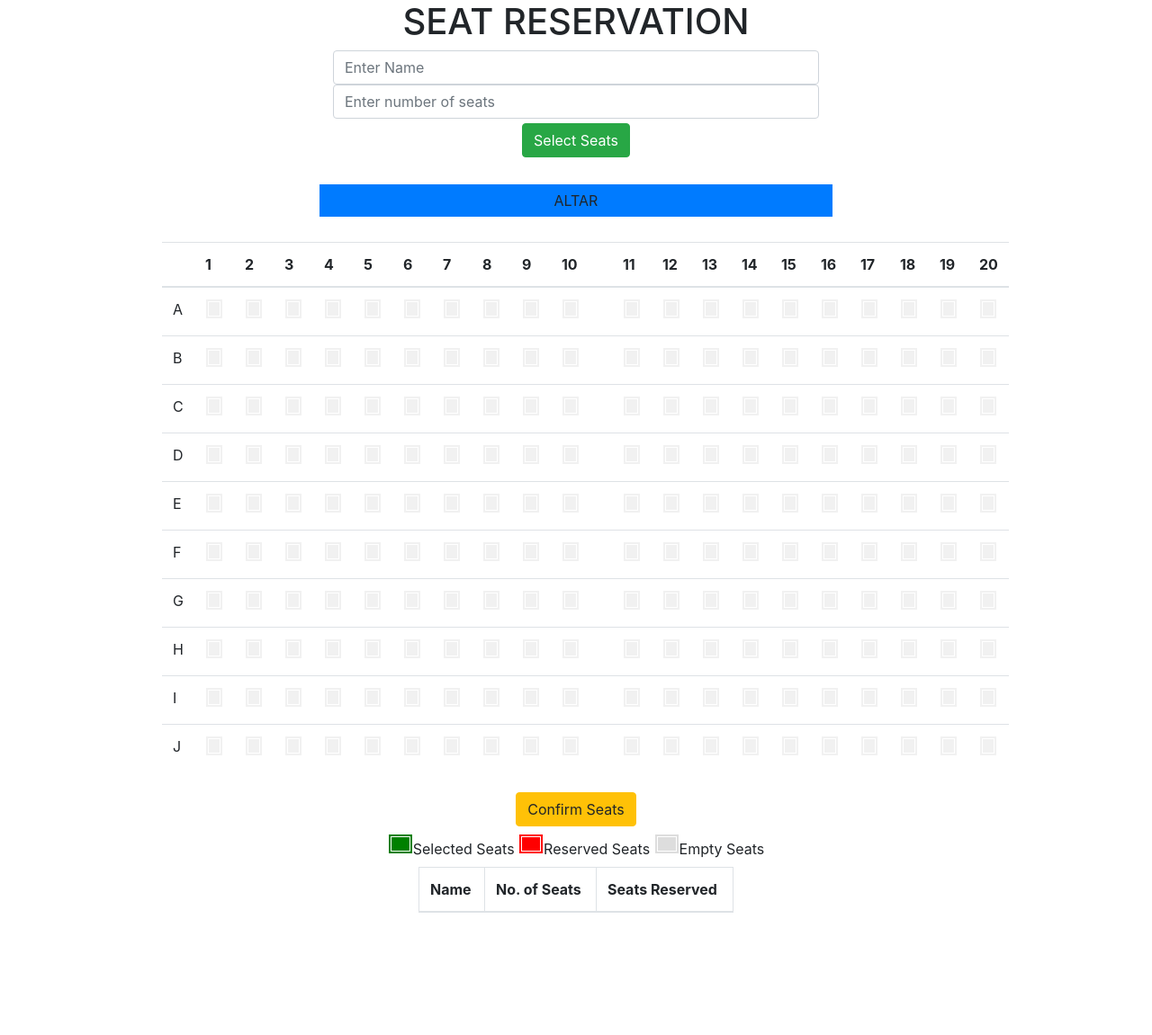
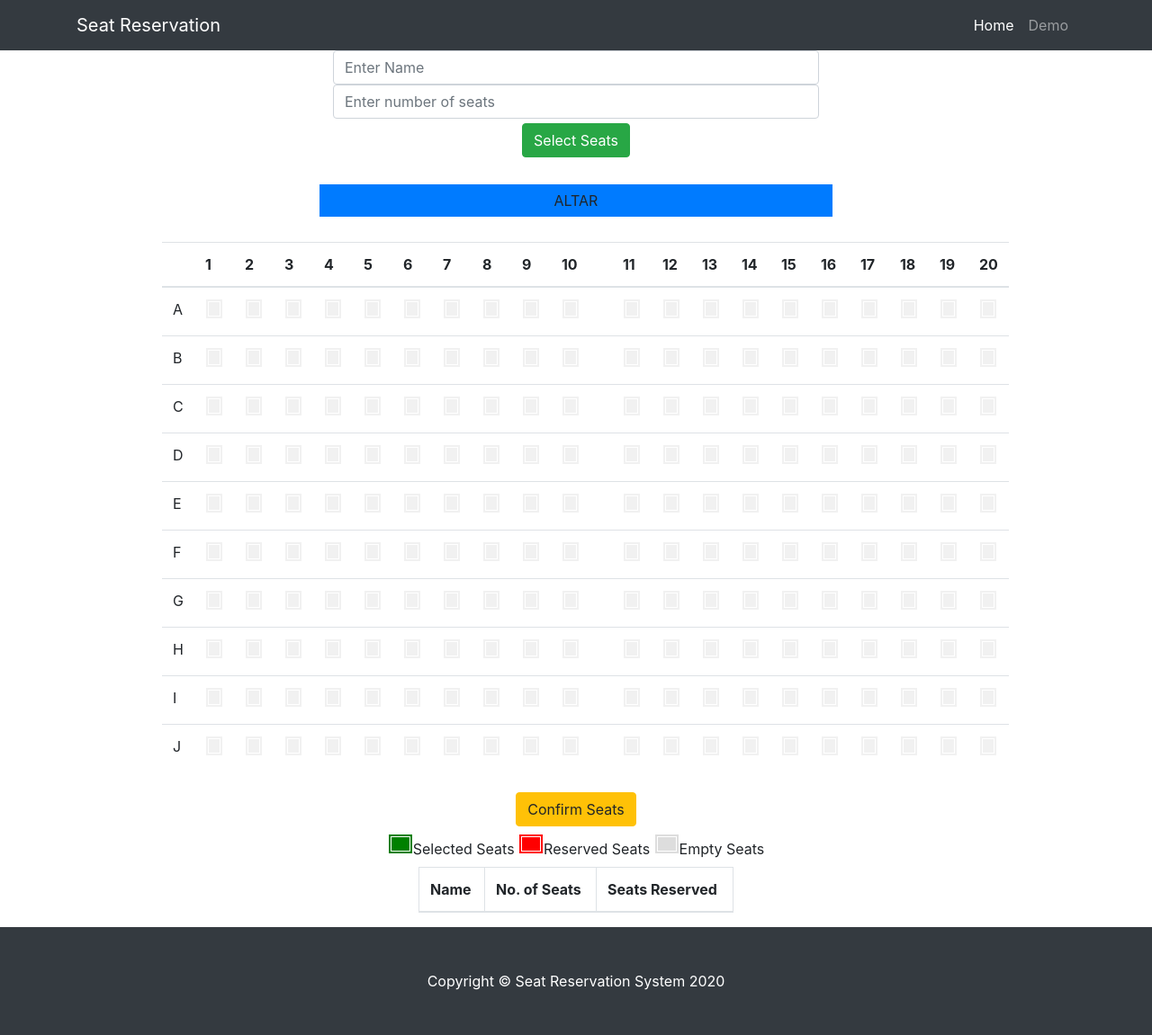
Before and after one commit to Njogu-Brian/Seat-reservation, a plain HTML site: page reserve.html in a window 1280 px wide. Shown: the whole page at 90% size. Before the commit the page ends 1031 px from the top, so only its background shows below. Drawn offline with nearby package versions, Linux system fonts and the light colour scheme; files that its build step writes are made by us from their sources.

Commit message:
add footer and header

```diff
--- a/reserve.html
+++ b/reserve.html
@@ -6,10 +6,31 @@
     <title>SEAT RESERVATION</title>
     <link href="css/reserve.css" rel="stylesheet" type="text/css">
     <link href="css/bootstrap.css" rel="stylesheet" type="text/css">
+    <link href="css/bootstrap.min.css" rel="stylesheet">
     <script src="https://code.jquery.com/jquery-3.5.1.min.js" integrity="sha256-9/aliU8dGd2tb6OSsuzixeV4y/faTqgFtohetphbbj0=" crossorigin="anonymous"></script>
     <script src="js/main.js"></script>
 </head>
 <body>
+    <nav class="navbar navbar-expand-lg navbar-dark bg-dark fixed-top">
+        <div class="container">
+          <a class="navbar-brand" href="#">Seat Reservation</a>
+          <button class="navbar-toggler" type="button" data-toggle="collapse" data-target="#navbarResponsive" aria-controls="navbarResponsive" aria-expanded="false" aria-label="Toggle navigation">
+            <span class="navbar-toggler-icon"></span>
+          </button>
+          <div class="collapse navbar-collapse" id="navbarResponsive">
+            <ul class="navbar-nav ml-auto">
+              <li class="nav-item active">
+                <a class="nav-link" href="index.html">Home
+                  <span class="sr-only">(current)</span>
+                </a>
+              </li>
+              <li class="nav-item">
+                <a class="nav-link" href="reserve.html">Demo</a>
+              </li>
+            </ul>
+          </div>
+        </div>
+      </nav>
     <div class="container">
         <!-- Header -->
         <div class="row">
@@ -155,6 +176,17 @@
             <div class='col-md-4'></div>
         </div>
     </div>
+    <!-- Footer -->
+  <footer class="py-5 bg-dark">
+    <div class="container">
+      <p class="m-0 text-center text-white">Copyright &copy; Seat Reservation System 2020</p>
+    </div>
+    <!-- /.container -->
+  </footer>
+
+  <!-- Bootstrap core JavaScript -->
+  <script src="vendor/jquery/jquery.min.js"></script>
+  <script src="vendor/bootstrap/js/bootstrap.bundle.min.js"></script>
 
 </body>
 </html>
```
